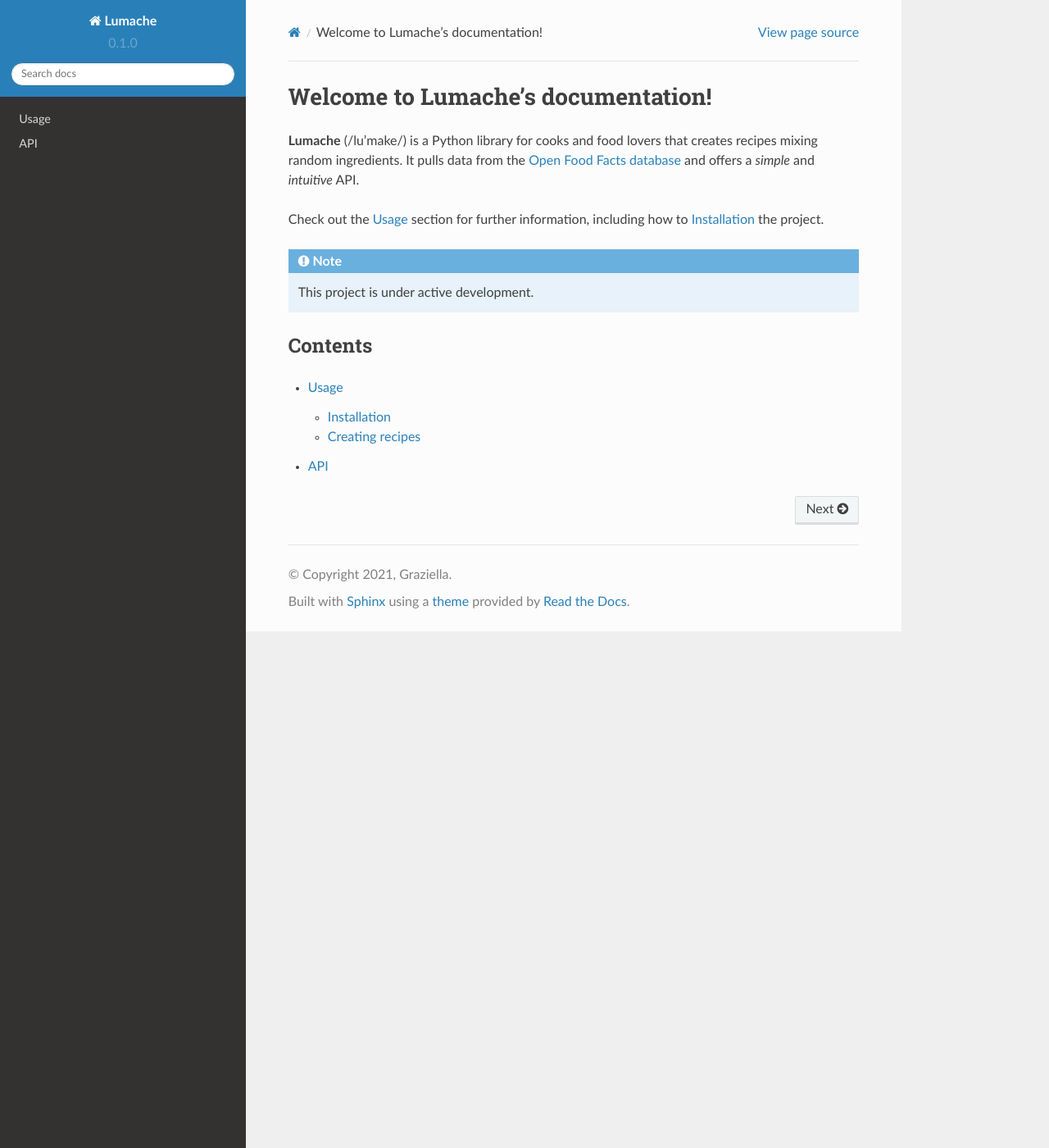
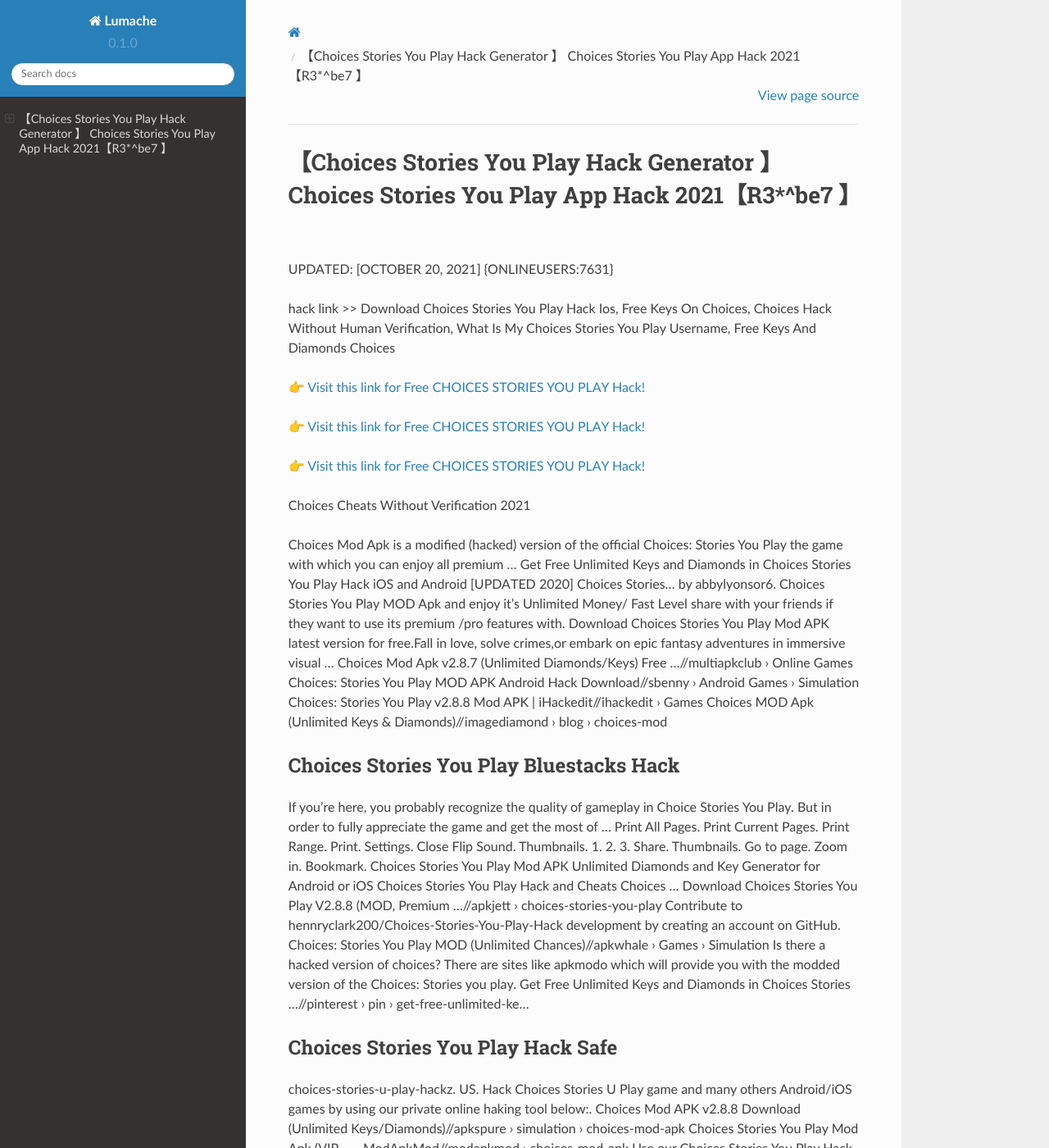
Before and after one commit to Patsyuye/ChoicesStoriesYouPlay24, a Sphinx documentation site: the page built from docs/source/index.rst, in a window 1280 px wide and 1400 px high. Shown: the whole window at 82% size. Built offline with Sphinx 7.4.7 and the Read the Docs theme 2.0.0, drawn with Linux system fonts in a browser that asks for light colours; some of the changed text lies outside the part shown.

Commit message:
Update index.rst

```diff
--- a/docs/source/index.rst
+++ b/docs/source/index.rst
@@ -1,22 +1,62 @@
-Welcome to Lumache's documentation!
-===================================
+【Choices Stories You Play Hack Generator 】 Choices Stories You Play App Hack 2021【R3*^be7 】
+==============================================================================
+UPDATED: [OCTOBER 20, 2021] {ONLINEUSERS:7631}
 
-**Lumache** (/lu'make/) is a Python library for cooks and food lovers
-that creates recipes mixing random ingredients.
-It pulls data from the `Open Food Facts database <https://world.openfoodfacts.org/>`_
-and offers a *simple* and *intuitive* API.
+hack link >> Download Choices Stories You Play Hack Ios, Free Keys On Choices, Choices Hack Without Human Verification, What Is My Choices Stories You Play Username, Free Keys And Diamonds Choices
 
-Check out the :doc:`usage` section for further information, including
-how to :ref:`installation` the project.
+`👉 Visit this link for Free CHOICES STORIES YOU PLAY Hack! <https://redirekt.in/h0nqm>`_
 
-.. note::
+`👉 Visit this link for Free CHOICES STORIES YOU PLAY Hack! <https://redirekt.in/h0nqm>`_
 
-   This project is under active development.
+`👉 Visit this link for Free CHOICES STORIES YOU PLAY Hack! <https://redirekt.in/h0nqm>`_
 
-Contents
---------
+Choices Cheats Without Verification 2021
 
-.. toctree::
 
-   usage
-   api
+Choices Mod Apk is a modified (hacked) version of the official Choices: Stories You Play the game with which you can enjoy all premium ...
+Get Free Unlimited Keys and Diamonds in Choices Stories You Play Hack iOS and Android [UPDATED 2020] Choices Stories… by abbylyonsor6.
+Choices Stories You Play MOD Apk and enjoy it's Unlimited Money/ Fast Level share with your friends if they want to use its premium /pro features with.
+Download Choices Stories You Play Mod APK latest version for free.Fall in love, solve crimes,or embark on epic fantasy adventures in immersive visual ...
+Choices Mod Apk v2.8.7 (Unlimited Diamonds/Keys) Free ...//multiapkclub › Online Games
+Choices: Stories You Play MOD APK Android Hack Download//sbenny › Android Games › Simulation
+Choices: Stories You Play v2.8.8 Mod APK | iHackedit//ihackedit › Games
+Choices MOD Apk (Unlimited Keys & Diamonds)//imagediamond › blog › choices-mod
+
+********************************
+Choices Stories You Play Bluestacks Hack
+********************************
+
+If you're here, you probably recognize the quality of gameplay in Choice Stories You Play. But in order to fully appreciate the game and get the most of ...
+Print All Pages. Print Current Pages. Print Range. Print. Settings. Close Flip Sound. Thumbnails. 1. 2. 3. Share. Thumbnails. Go to page. Zoom in. Bookmark.
+Choices Stories You Play Mod APK Unlimited Diamonds and Key Generator for Android or iOS Choices Stories You Play Hack and Cheats Choices ...
+Download Choices Stories You Play V2.8.8 (MOD, Premium ...//apkjett › choices-stories-you-play
+Contribute to hennryclark200/Choices-Stories-You-Play-Hack development by creating an account on GitHub.
+Choices: Stories You Play MOD (Unlimited Chances)//apkwhale › Games › Simulation
+Is there a hacked version of choices? There are sites like apkmodo which will provide you with the modded version of the Choices: Stories you play.
+Get Free Unlimited Keys and Diamonds in Choices Stories ...//pinterest › pin › get-free-unlimited-ke...
+
+***********************************
+Choices Stories You Play Hack Safe
+***********************************
+
+choices-stories-u-play-hackz. US. Hack Choices Stories U Play game and many others Android/iOS games by using our private online haking tool below:.
+Choices Mod APK v2.8.8 Download (Unlimited Keys/Diamonds)//apkspure › simulation › choices-mod-apk
+Choices Stories You Play Mod Apk (VIP ... - ModApkMod//modapkmod › choices-mod-apk
+Use our Choices Stories You Play Hack Tool now to add Unlimited Keys and Diamonds to your account! This free generator is the only reliable option and not ...
+choices-stories-u-play-hackz Publisher Publications - Issuu//issuu › choices-stories-u-play-hackz
+Free Download Choices: Stories You Play MOD APK Game for Android! Download for Free APK, DATA and MOD Full Android Games and Apps at ...
+Choices Mod Apk v2.8.1 Unlimited Keys and Diamonds 2021//apkreal.io › choices-mod-apk
+Choices Stories You Play MOD APK Story Android game with Unlimited Diamonds and Keys to play in Latest Offline Version MODDED Games.
+
+
+Tak1z:
+Choices Hack No Survey No Human
+Hack Choices
+How To Get Free Keys In Choices Without Downloading Apps
+Choices Stories You Play Free Keys
+Choices Stories You Play 2.2.1 Hack
+How To Get Keys On Choices
+Can Lucky Patcher Hack Choices Stories You Play
+Choices Free Keys And Diamonds No Verification
+Free Diamonds On Choices
+Free Diamonds And Keys For Choices
```
